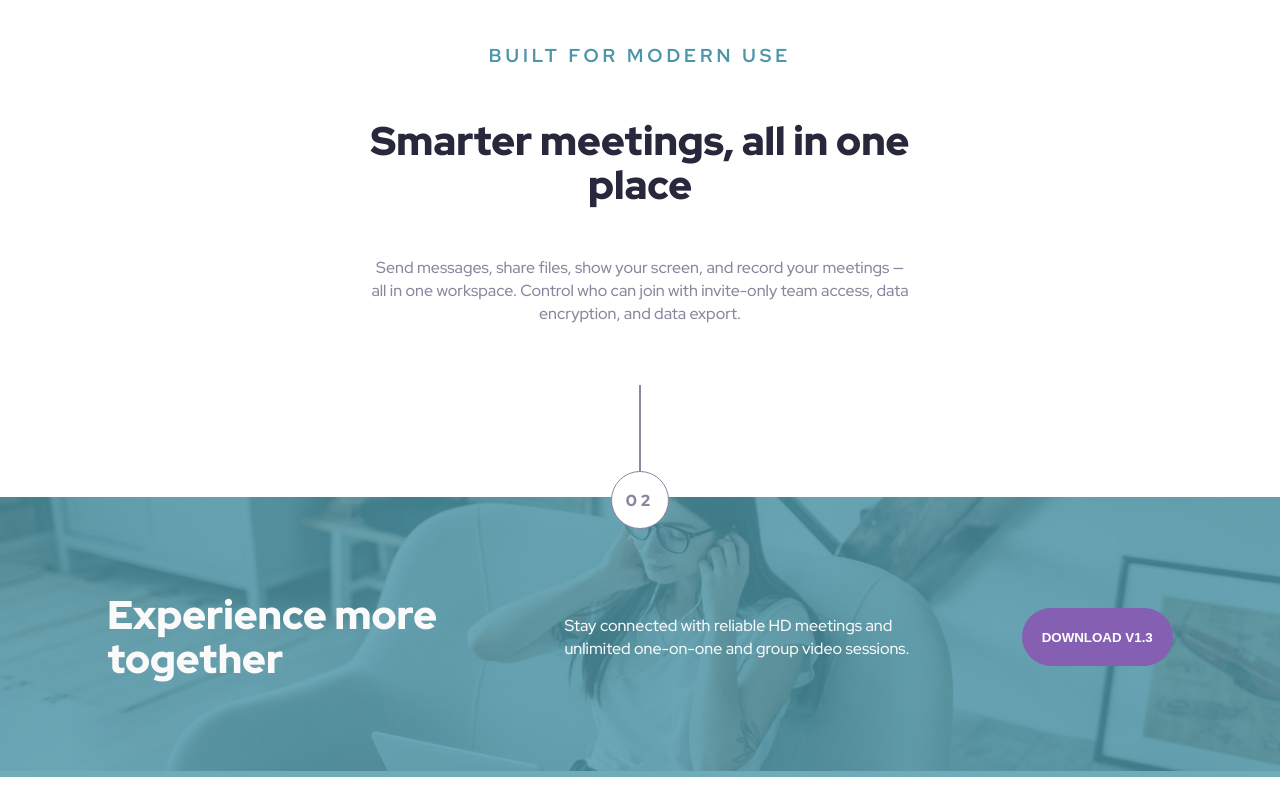
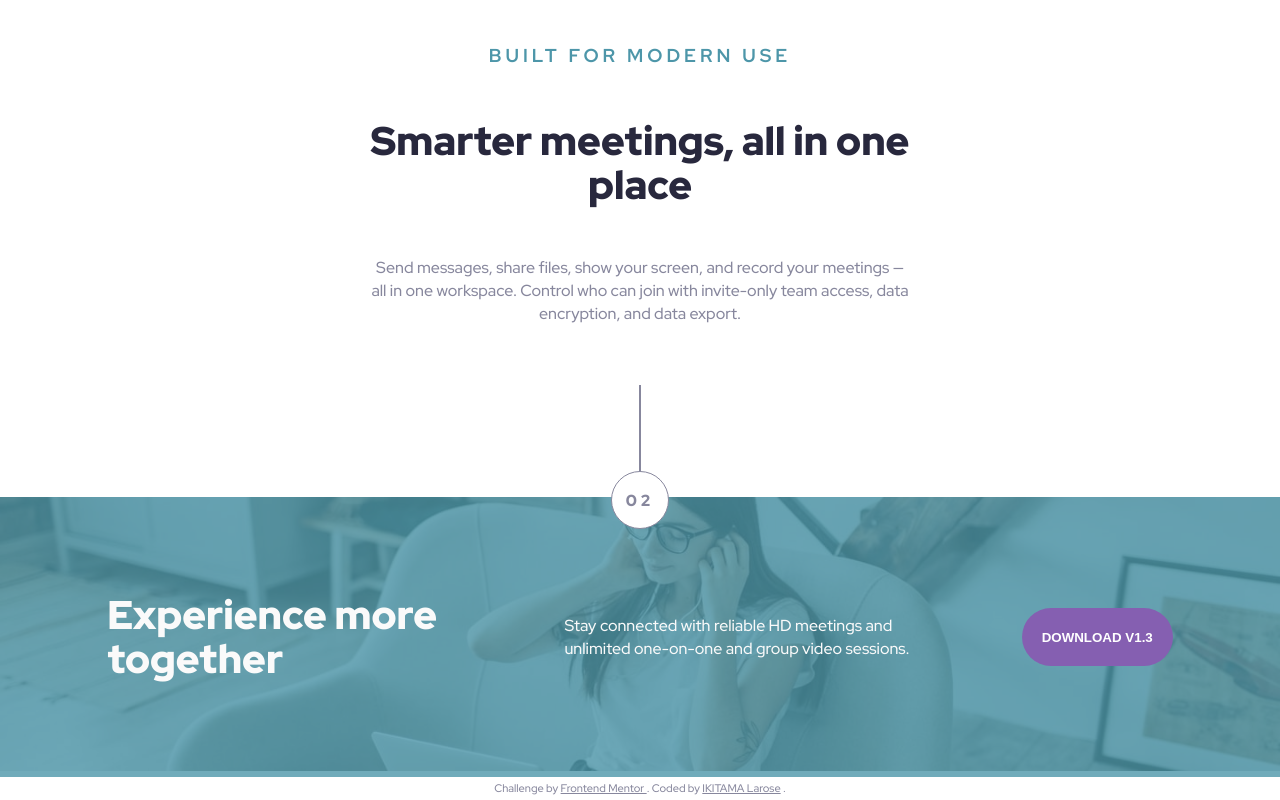
Before and after one commit to ikitamalarose/meet-landing-page-challenge, a plain HTML site: page index.html in a window 1280 px wide. Shown: the part 1157-1957 px from the top of the page. Before the commit the page ends 1934 px from the top, so only its background shows below. Drawn offline with Linux system fonts and the light colour scheme.

Commit message:
updated screenshot

```diff
--- a/index.html
+++ b/index.html
@@ -145,5 +145,16 @@ workspace. Control who can join with invite-only team access, data encryption, a
 
 			</section>
 		</div>
+		<div class="attribution">
+			Challenge by
+			<a href="https://www.frontendmentor.io?ref=challenge"
+				target="_blank">
+				Frontend Mentor
+			</a>
+			.
+    Coded by
+    <a href="https://www.frontendmentor.io/profile/ikitamalarose">IKITAMA Larose</a>
+			.
+		</div>
 	</body>
 </html>
--- a/starter-code/styles/main.css
+++ b/starter-code/styles/main.css
@@ -159,6 +159,16 @@ h3 {
     display: flex;
     flex-direction: row;
     align-items: center;
+}
+
+.attribution {
+    font-size: 0.688rem;
+    text-align: center;
+    color: var(--very-dark-blackish-blue);
+}
+
+.attribution a {
+    color: var(--very-dark-grayish-blue);
 }
 
 /* Media queries */
```
Also changed, not shown: starter-code/assets/design/screen_desktop.png.
